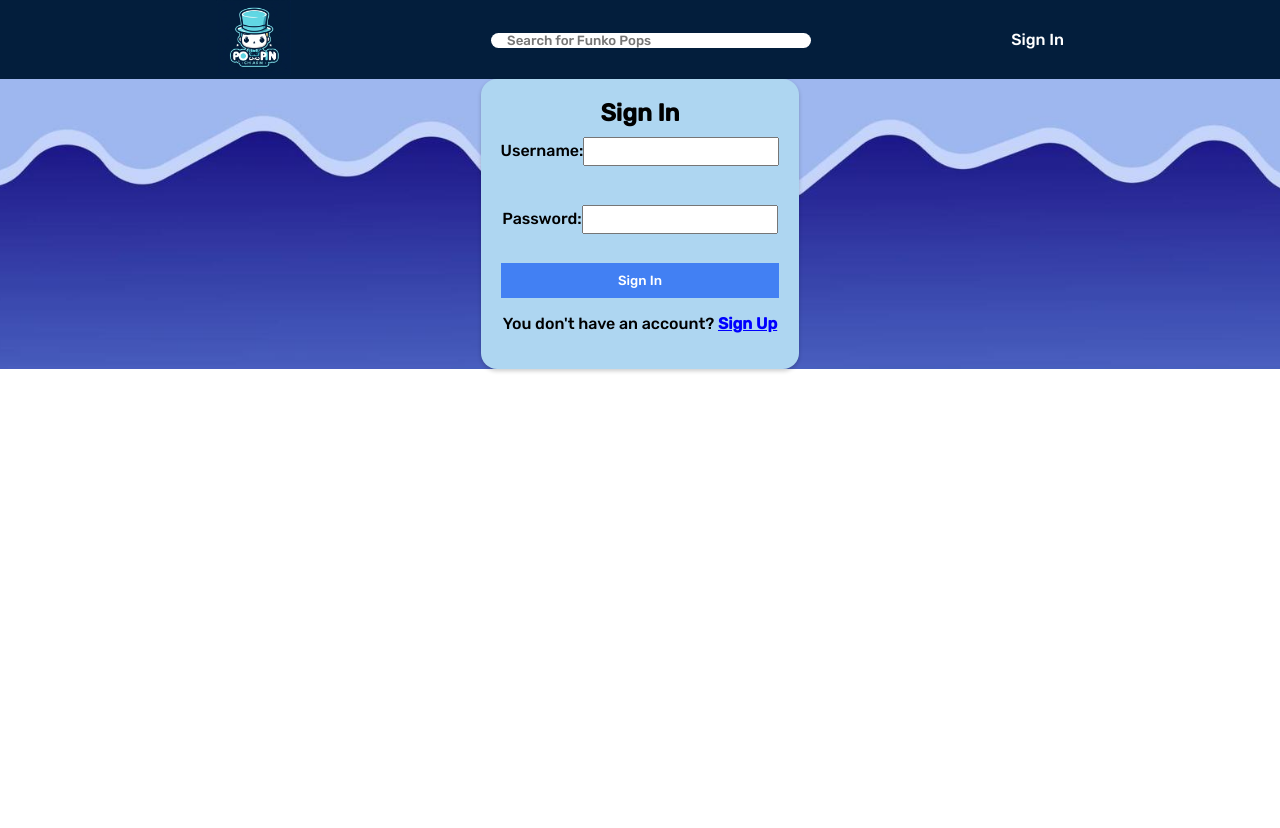
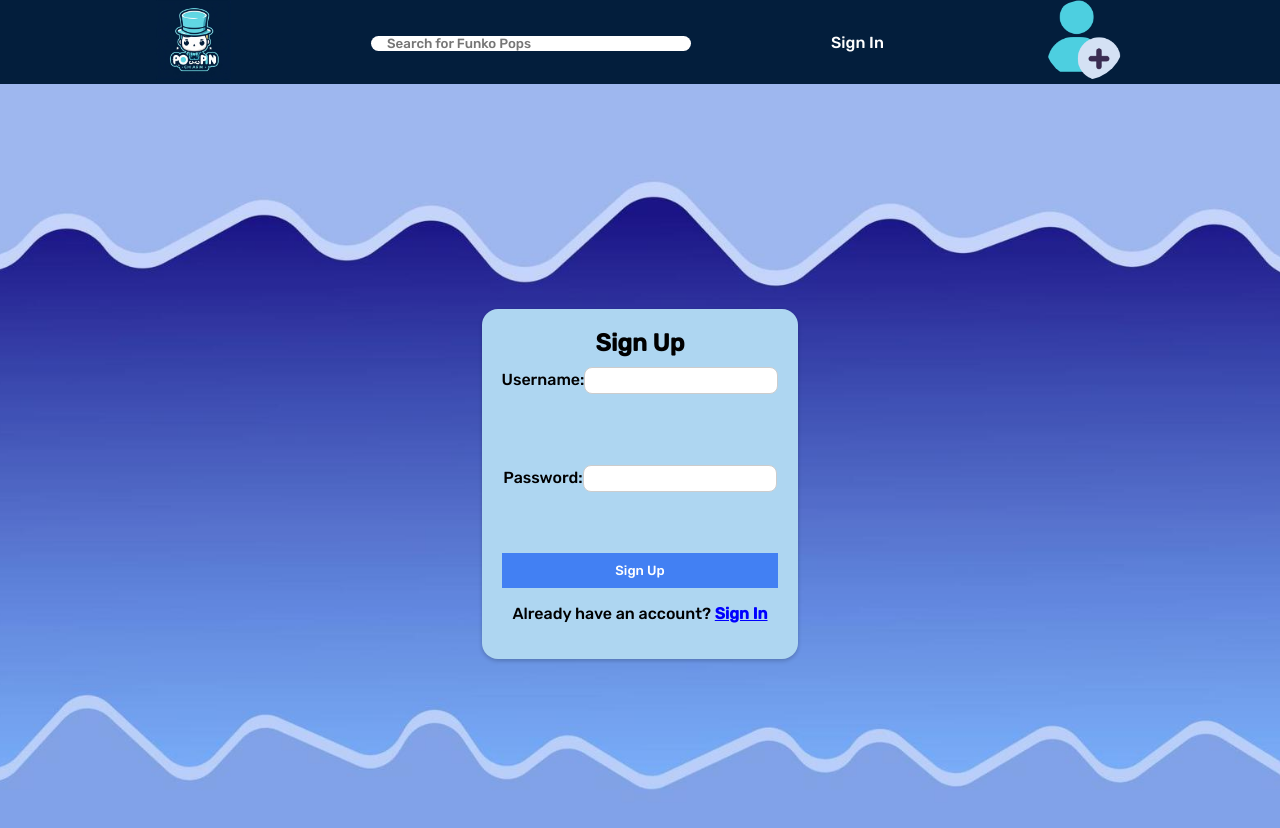
Before and after one commit to JosukeD/marketplace_funko, a React (Create React App) app in the folder front_end/main/: page /signup in a window 1280 px wide. Shown: the top 828 px of the page. Before the commit the page ends 800 px from the top, so only its background shows below. Built offline with nearby package versions, Linux system fonts and the light colour scheme.

Commit message:
Login y signUp funka

```diff
--- a/front_end/main/src/App.js
+++ b/front_end/main/src/App.js
@@ -2,6 +2,8 @@ import React from 'react';
 import { BrowserRouter as Router, Routes, Route, Link } from 'react-router-dom';
 import TopBar from './TopBar';
 import SignInForm from './SignInForm';
+import SignUpForm from './SignUpForm';
+import UserProfile from './User';
 import Home from './Home';
 import './styles.css';
 import './tarjetas.css'
@@ -26,10 +28,12 @@ function App() {
         <Routes>
           <Route path="/" element={<Home />} />
           <Route path="/signin" element={<SignInForm />} />
-          <Route path="/signup" element={<SignInForm />} />
+          <Route path="/signup" element={<SignUpForm />} />
+          <Route path="/profile" element={<UserProfile />} /> {/* Ruta agregada aquí */}
         </Routes>
       </div>
     </Router>
   );
 }
+
 export default App;
--- a/front_end/main/src/SignInForm.css
+++ b/front_end/main/src/SignInForm.css
@@ -2,12 +2,12 @@
   0%, 100% { transform: translateY(0); }
   20% { transform: translateY(-10px); }
 }
-
 .sign-in-container {
   display: flex;
   justify-content: center;
   align-items: center;
-  height: 200%;
+  height: 100vh; /* Restamos la altura de la barra superior */
+  /* Añadido para excluir la barra superior */
   background-size: cover;
   background-position: center;
   background-attachment: fixed;
--- /dev/null
+++ b/front_end/main/src/SignUpForm.css
@@ -0,0 +1,64 @@
+@keyframes jump {
+    0%, 100% { transform: translateY(0); }
+    20% { transform: translateY(-10px); }
+  }
+  .sign-up-container {
+    display: flex;
+    justify-content: center;
+    align-items: center;
+    height: 100vh; /* Restamos la altura de la barra superior */
+     /* Añadido para excluir la barra superior */
+    background-size: cover;
+    background-position: center;
+    background-attachment: fixed;
+    background-image: url("resources/funko\ background.jpg");
+  }
+
+  .sign-up-form {
+    background-color:#AED6F1;
+    padding: 20px;
+    border-radius: 2vmin;
+    box-shadow: 0 2px 4px rgba(0, 0, 0, 0.2);
+    text-align: center;
+  }
+
+  .sign-up-form:hover {
+    animation: jump 0.5s;
+  }
+  .sign-up-form h2 {
+    margin: 0;
+  }
+
+  .sign-up-form form {
+    display: flex;
+    flex-direction: column;
+  }
+
+  .sign-up-form label {
+    margin: 10px 0;
+  }
+
+  .sign-up-form input {
+    padding: 5px;
+  }
+
+  .sign-up-form button {
+    padding: 10px;
+    background-color: #4280F3  ;
+    color: white;
+    border: none;
+    cursor: pointer;
+    transition: background-color 0.3s; /* Agregamos una transición suave */
+  }
+
+  .sign-up-form button:hover {
+    background-color: rgb(60, 160, 180); /* Cambiamos el color al pasar el mouse */
+  }
+
+  .signUpPrompt{
+    color: black;
+    z-index: 10;
+    text-decoration:underline;
+    font-weight: bold;
+    color: blue;
+  }
--- a/front_end/main/src/SignUpForm.js
+++ b/front_end/main/src/SignUpForm.js
@@ -1,19 +1,27 @@
 import React, { useState } from 'react';
 import { Link } from 'react-router-dom';
-import './SignInForm.css';
+import './SignUpForm.css';
 
 function SignUpForm() {
   const [username, setUsername] = useState('');
   const [password, setPassword] = useState('');
 
   const handleSignUp = () => {
-    console.log('Username:', username);
-    console.log('Password:', password);
+    axios.post('/api/signup', {
+      username: username,
+      password: password
+    })
+    .then((response) => {
+      console.log(response);
+    })
+    .catch((error) => {
+      console.error(error);
+    });
   }
 
   return (
-    <div className="sign-in-container">
-      <div className="sign-in-form">
+    <div className="sign-up-container">
+      <div className="sign-up-form">
         <h2>Sign Up</h2>
         <form>
           <label>
@@ -35,7 +43,7 @@ function SignUpForm() {
           </label>
           <br />
           <button type="button" onClick={handleSignUp}>
-            Sign Up
+            Sign Up  {/* Corregido aquí */}
           </button>
         </form>
         <p>
--- a/front_end/main/src/TopBar.css
+++ b/front_end/main/src/TopBar.css
@@ -47,3 +47,15 @@ a{
   border: none;
   outline: none;
 }
+
+.logo img, .profile-icon {
+  width: 80px;
+  height: 80px;
+}
+
+.profile-icon {
+  border-radius: 60%;
+  object-fit: cover;
+  margin-left: 20px;
+  cursor: pointer;
+}
--- a/front_end/main/src/TopBar.js
+++ b/front_end/main/src/TopBar.js
@@ -1,6 +1,7 @@
 import React from 'react';
 import { Link } from 'react-router-dom';
 import logo from './resources/logo.jpg';
+import profileIcon from './resources/Icon.png';
 import './TopBar.css';
 
 function TopBar() {
@@ -14,7 +15,10 @@ function TopBar() {
       <div className="search-bar">
         <input type="text" placeholder="Search for Funko Pops" />
       </div>
-      <a href="/signin">Sign In</a>
+      <Link to="/signin">Sign In</Link>
+      <Link to="/profile">
+        <img className="profile-icon" src={profileIcon} alt="Profile" /> {/* Botón de perfil agregado aquí */}
+      </Link>
     </div>
   );
 }
--- /dev/null
+++ b/front_end/main/src/User.css
@@ -0,0 +1,57 @@
+
+.user-profile {
+    display: flex;
+    flex-direction: column;
+    align-items: center;
+    padding: 20px;
+    background-color: #f5f5f5;
+    border-radius: 10px;
+    box-shadow: 0 2px 4px rgba(0, 0, 0, 0.1);
+    width: 80%;
+    margin: 0 auto;
+  }
+
+  .user-profile img {
+    width: 100px;
+    height: 100px;
+    border-radius: 50%;
+    object-fit: cover;
+    margin-bottom: 20px;
+  }
+
+  .user-profile h1 {
+    margin: 10px 0;
+    font-size: 24px;
+    color: #333;
+  }
+
+  .user-profile p {
+    margin: 5px 0;
+    font-size: 18px;
+    color: #666;
+  }
+
+  .user-profile h2 {
+    margin-top: 20px;
+    font-size: 20px;
+    color: #333;
+  }
+
+  .user-profile ul {
+    list-style: none;
+    padding: 0;
+    margin: 0;
+    display: flex;
+    flex-wrap: wrap;
+    justify-content: center;
+  }
+
+  .user-profile li {
+    margin: 10px;
+    padding: 10px;
+    background-color: #fff;
+    border-radius: 5px;
+    box-shadow: 0 2px 4px rgba(0, 0, 0, 0.1);
+    font-size: 16px;
+    color: #333;
+  }
--- /dev/null
+++ b/front_end/main/src/User.js
@@ -0,0 +1,40 @@
+import React, { useState } from 'react';
+import './User.css';
+import userFoto from './resources/User1.jpeg';
+
+function UserProfile() {
+  const [modalActivo, setModalActivo] = useState(false);
+  const [productoSeleccionado, setProductoSeleccionado] = useState(null);
+
+  const user = {
+    nombre: 'Juan',
+    apellido: 'Pérez',
+    foto: userFoto,
+    boletas: 5,
+    billetera: 100,
+    carrito: ['Producto 1', 'Producto 2', 'Producto 3']
+  };
+
+  const handleClick = (producto) => {
+    setProductoSeleccionado(producto);
+    setModalActivo(true);
+  };
+
+  return (
+    <div className="user-profile">
+      <img src={user.foto} alt="Foto del usuario" />
+      <h1>{user.nombre} {user.apellido}</h1>
+      <p>Boletas: {user.boletas}</p>
+      <p>Billetera: ${user.billetera}</p>
+      <h2>Carrito de compras:</h2>
+      <ul>
+        {user.carrito.map((producto, index) => (
+          <li key={index} onClick={() => handleClick(producto)}>{producto}</li>
+        ))}
+      </ul>
+      {modalActivo && <DescripcionProducto producto={productoSeleccionado} setModalActivo={setModalActivo} />}
+    </div>
+  );
+}
+
+export default UserProfile;
--- a/front_end/main/src/modules/styles/modalCrearFunco.css
+++ b/front_end/main/src/modules/styles/modalCrearFunco.css
@@ -0,0 +1,21 @@
+form {
+    display: flex;
+    flex-direction: column;
+    align-items: left;
+    justify-content: center;
+    width: 100%;
+    gap: 1rem;
+}
+
+form input {
+    padding: 0.5rem;
+    border-radius: 0.5rem;
+    border: 1px solid #ccc;
+}
+
+form textarea {
+    padding: 0.5rem;
+    border-radius: 0.5rem;
+    border: 1px solid #ccc;
+    height: 6rem;
+}
--- a/front_end/main/src/modules/styles/tarjetaCrear.css
+++ b/front_end/main/src/modules/styles/tarjetaCrear.css
@@ -0,0 +1,11 @@
+.tarjeta-crear {
+    background-color: #fff;
+    border-radius: 5px;
+    box-shadow: 0 2px 5px black;
+    display: flex;
+    align-items: center;
+    justify-content: center;
+    width: 200px;
+    height: 300px;
+    cursor: pointer;
+}
--- a/front_end/main/src/styles.css
+++ b/front_end/main/src/styles.css
@@ -15,3 +15,6 @@
 *{
   font-family: 'Rubik', sans-serif;
 }
+/*
+Corrección del style.css
+*/
```
Also changed, not shown: front_end/main/src/App.css (indentation only), front_end/main/src/resources/Icon.png (added), front_end/main/src/resources/User1.jpeg (added).
